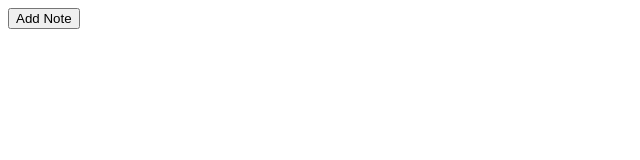
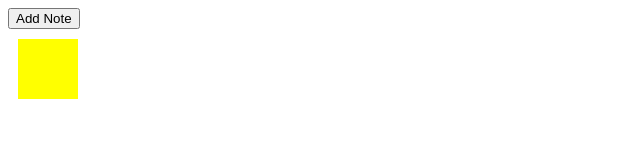
Before and after one commit to hjzres/ToDoList, a plain HTML site: page index.html in a window 1280 px wide. Both pictures are taken after a click on the button "Add Note". Shown: the whole page, without its empty margins (0-640 px from the left). Drawn offline with Linux system fonts and the light colour scheme.

Commit message:
notes add each time you click the add note button

```diff
--- a/ToDoList.js
+++ b/ToDoList.js
@@ -0,0 +1,9 @@
+const addNoteButton = document.getElementById("addNote");
+
+
+addNoteButton.addEventListener('click', () => {
+    const noteDiv = document.createElement("div");
+    noteDiv.className = 'note';
+    noteDiv.id = 'note';
+    document.body.appendChild(noteDiv);
+});
--- a/index.html
+++ b/index.html
@@ -3,6 +3,7 @@
 <head>
     <meta charset="UTF-8">
     <meta name="viewport" content="width=device-width, initial-scale=1.0">
+    <link rel="stylesheet" href="style.css">
     <title>To Do List</title>
 </head>
 <body>
--- /dev/null
+++ b/style.css
@@ -0,0 +1,7 @@
+.note{
+    margin: 10px 10px;
+    padding: 5px 5px;
+    width: 50px;
+    height:50px;
+    background-color: rgb(255, 255, 0);
+}
```
